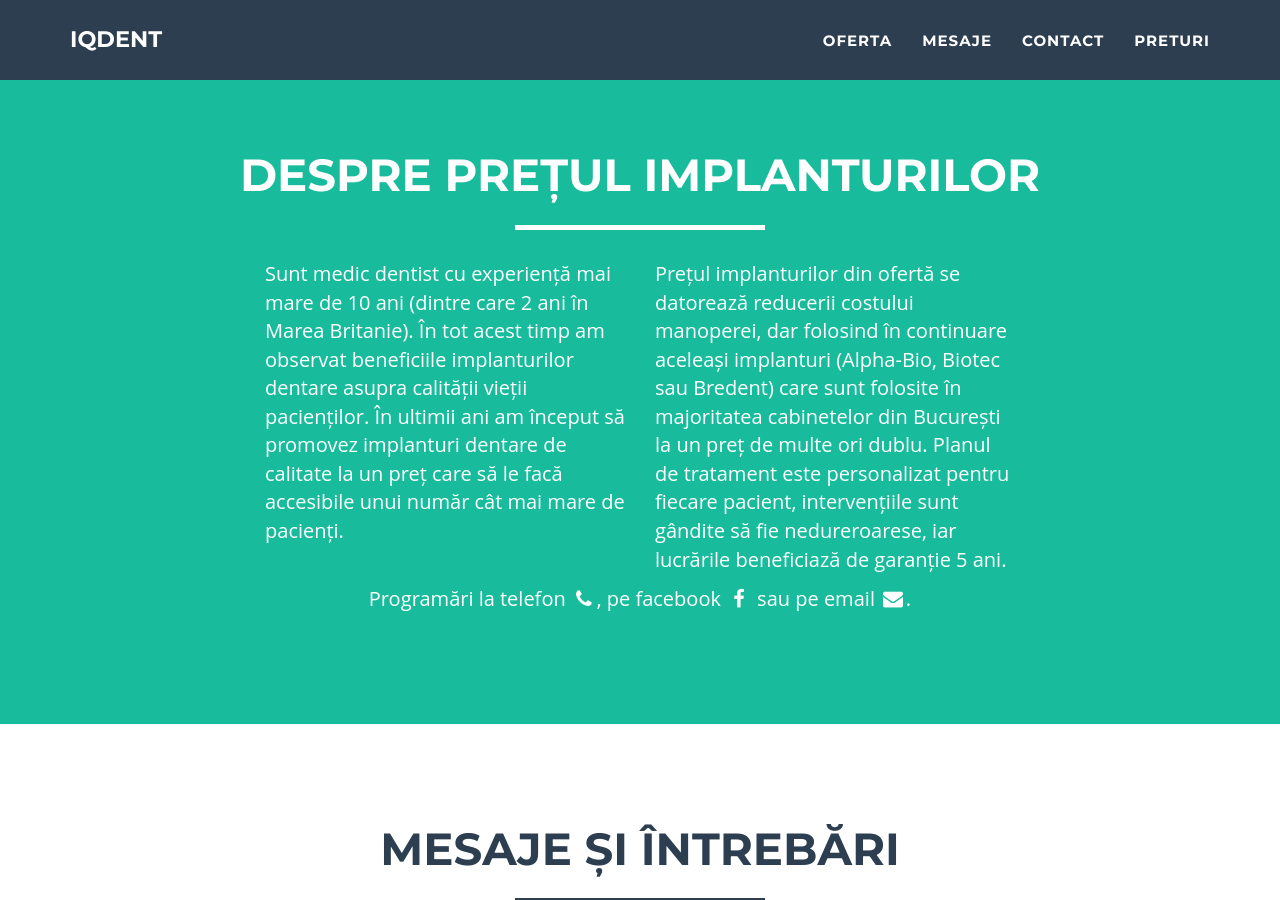
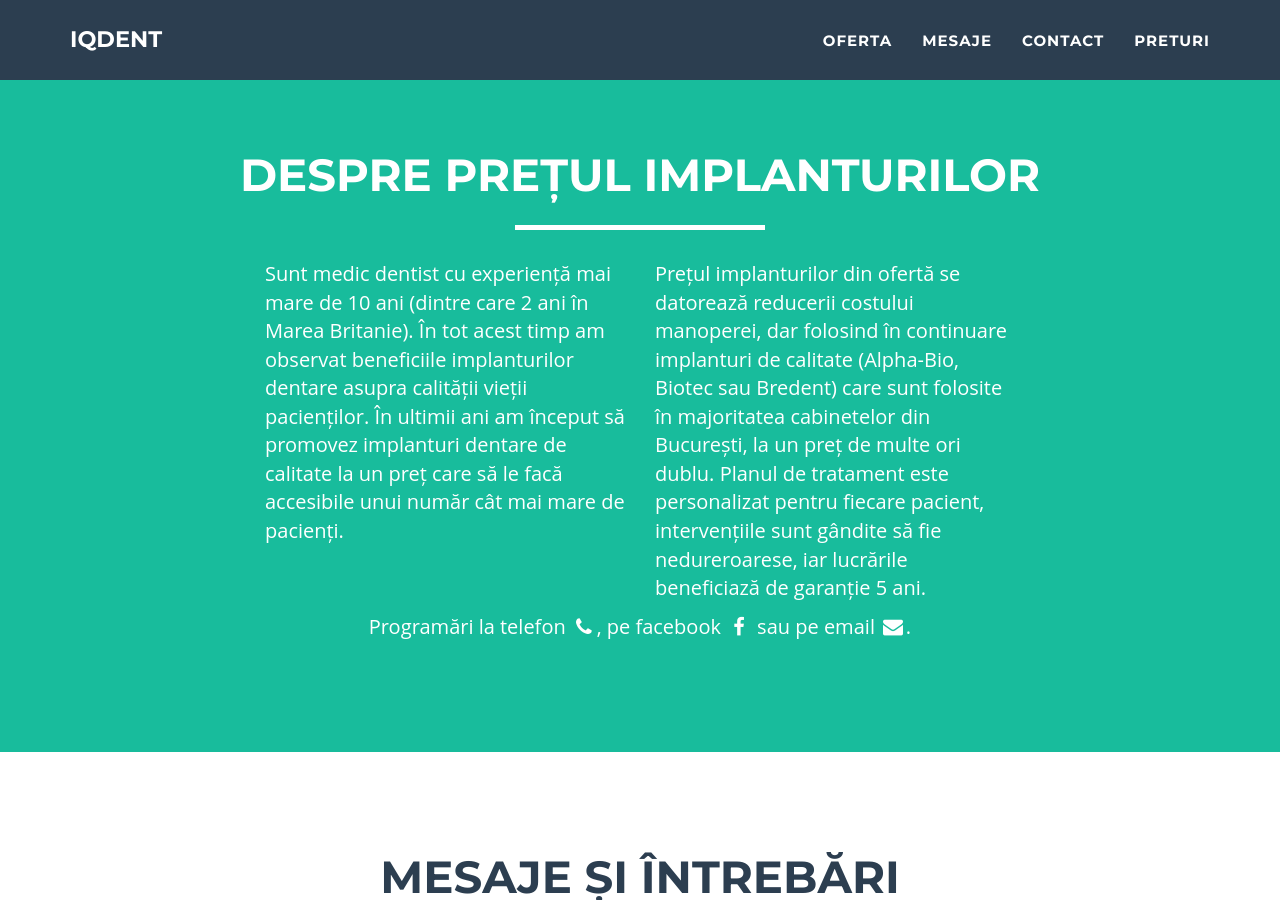
Before and after one commit to littledentgopo/offerdent, a Jekyll site: the page built from index.html, in a window 1280 px wide and 900 px high, scrolled down 1582 px. Built offline with Jekyll 4.4.1, drawn with Linux system fonts in a browser that asks for light colours.

Commit message:
Update section-about.html

```diff
--- a/_includes/section-about.html
+++ b/_includes/section-about.html
@@ -12,7 +12,7 @@
                     </p>
                 </div>
                 <div class="col-lg-4">
-                    <p>Prețul implanturilor din ofertă se datorează reducerii costului manoperei, dar folosind în continuare aceleași implanturi (Alpha-Bio, Biotec sau Bredent) care sunt folosite în majoritatea cabinetelor din București la un preț de multe ori dublu. Planul de tratament este personalizat pentru fiecare pacient, intervențiile sunt gândite să fie nedureroarese, iar lucrările beneficiază de garanție 5 ani.
+                    <p>Prețul implanturilor din ofertă se datorează reducerii costului manoperei, dar folosind în continuare implanturi de calitate (Alpha-Bio, Biotec sau Bredent) care sunt folosite în majoritatea cabinetelor din București, la un preț de multe ori dublu. Planul de tratament este personalizat pentru fiecare pacient, intervențiile sunt gândite să fie nedureroarese, iar lucrările beneficiază de garanție 5 ani.
                     </p>
                 </div>
 
```
